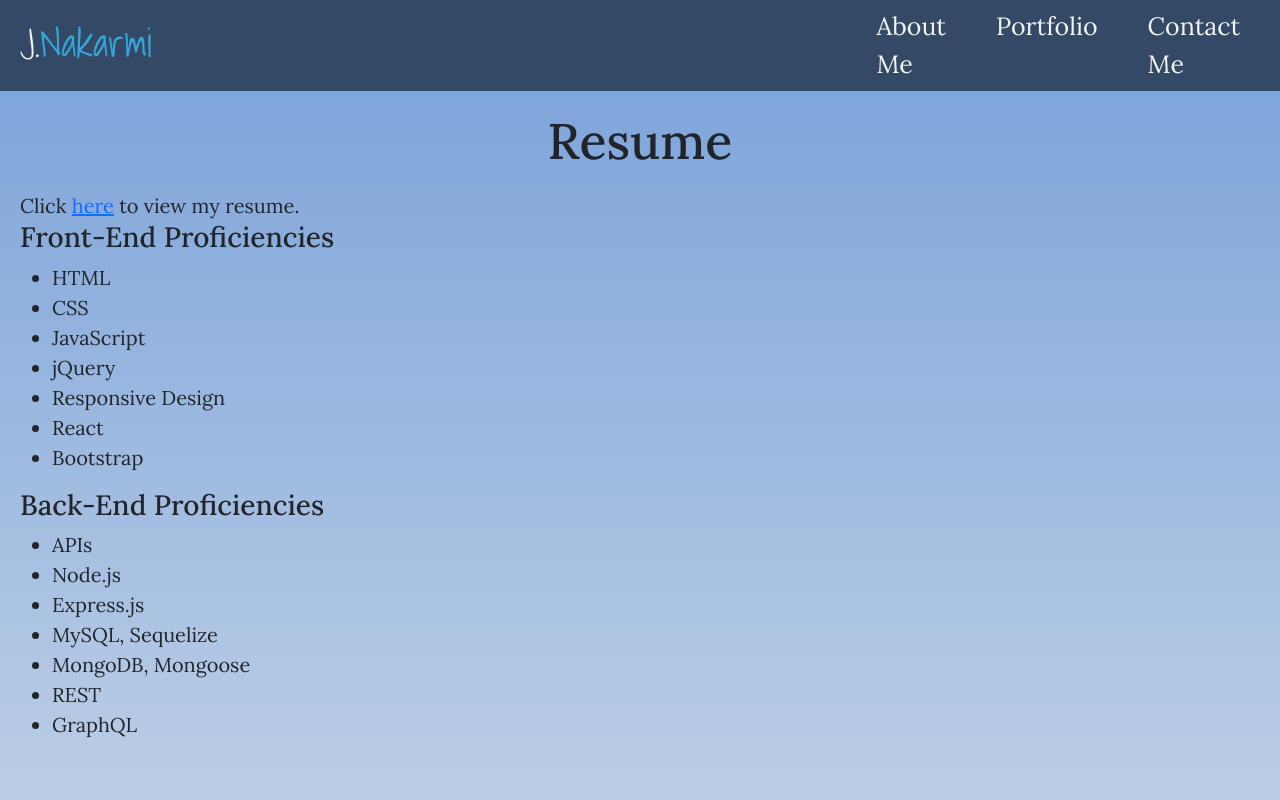
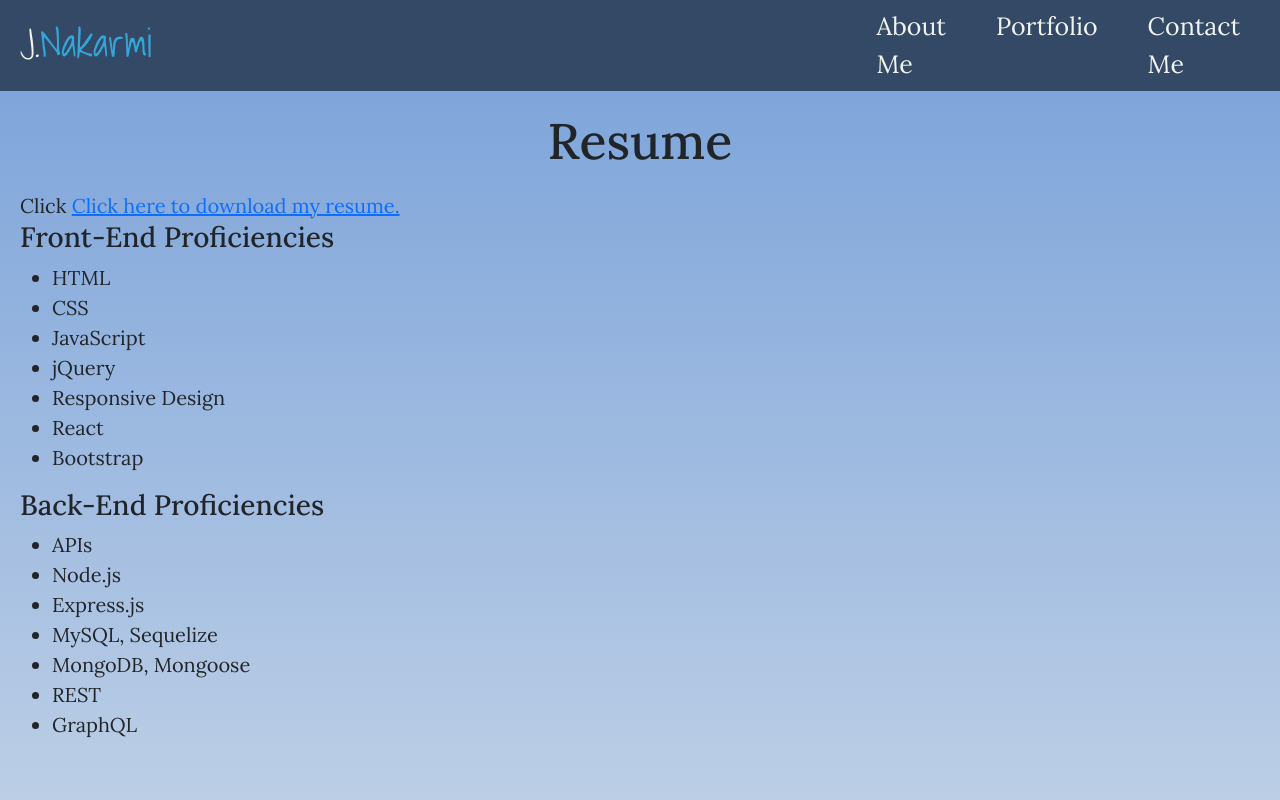
Before and after one commit to Jujunakarmi/React-portfolio, a React (Vite) app: page /resume in a window 1280 px wide. Shown: the top 800 px of the page. Built offline with nearby package versions, Linux system fonts and the light colour scheme.

Commit message:
added download ro resume

```diff
--- a/src/pages/Resume.jsx
+++ b/src/pages/Resume.jsx
@@ -6,7 +6,7 @@ export default function Resume() {
     <div>
       <h2 >Resume</h2>
       <p id ='header-resume'>
-        Click <a href={resume} target="_blank" download>here</a> to view my resume.
+        Click <a href={resume} target="_blank" download> Click here to download my resume.</a>
         <h3>Front-End Proficiencies</h3>
           <ul className="skills">
             <li>HTML</li>
```
